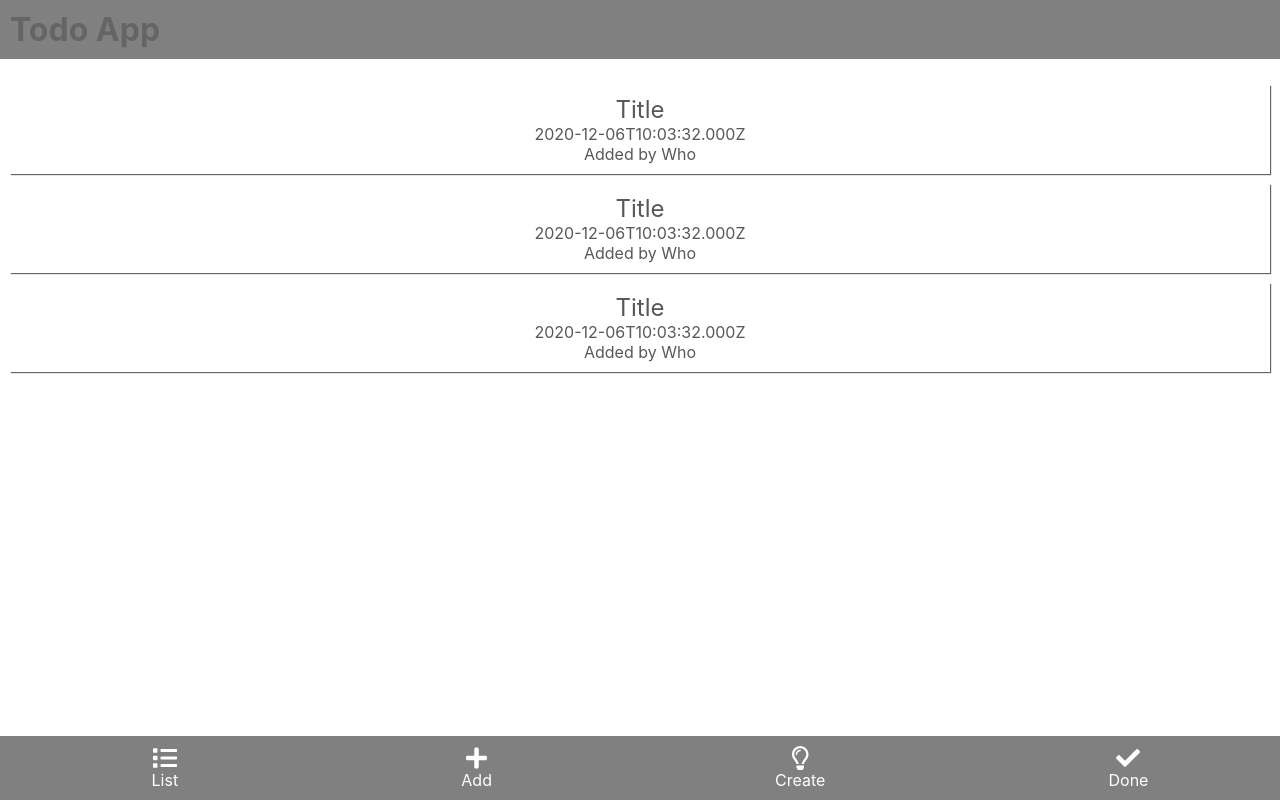
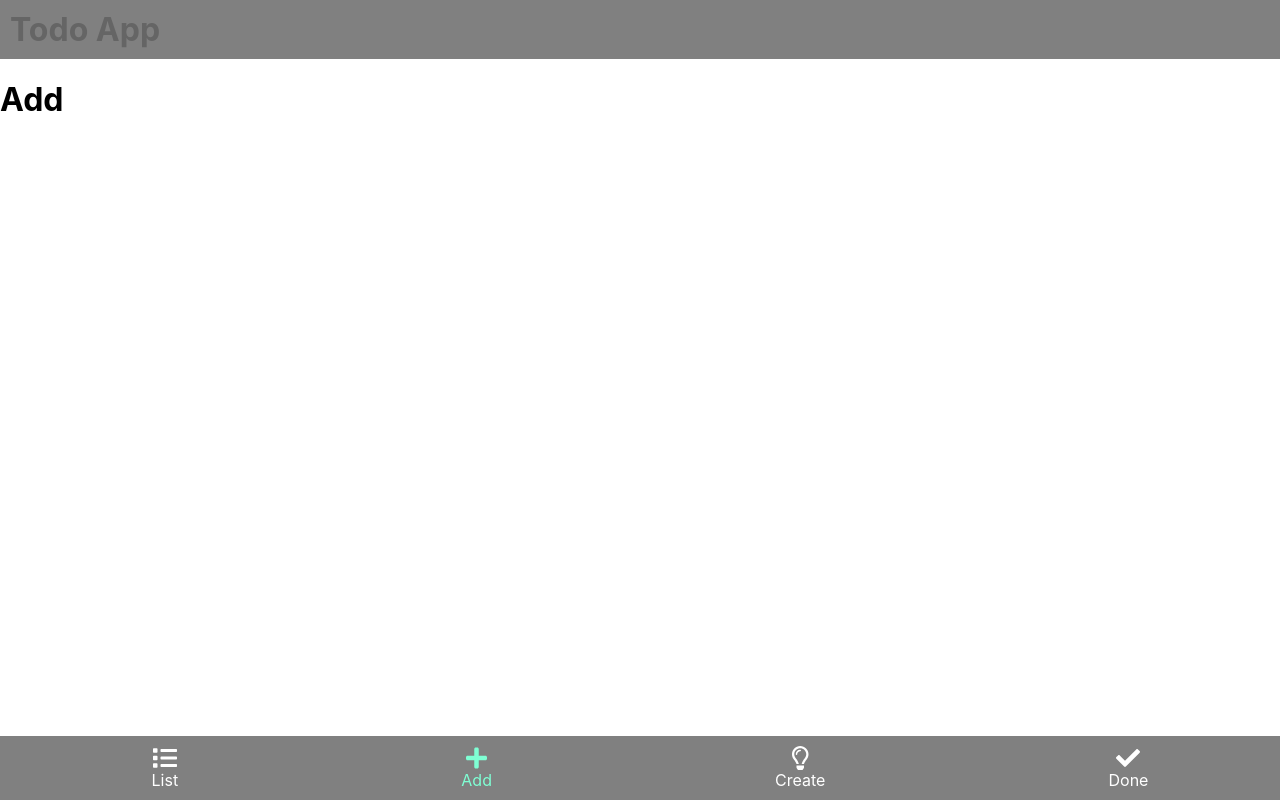
Before and after one commit to SOunit/todo-app, a React (Create React App) app in the folder client/: page /add in a window 1280 px wide. Built offline with nearby package versions, Linux system fonts and the light colour scheme.

Commit message:
added multi pages

```diff
--- a/client/package.json
+++ b/client/package.json
@@ -16,6 +16,7 @@
     "npm": "^6.14.9",
     "react": "^17.0.1",
     "react-dom": "^17.0.1",
+    "react-router-dom": "^5.2.0",
     "react-scripts": "4.0.1",
     "web-vitals": "^0.2.4"
   },
--- a/client/src/App.js
+++ b/client/src/App.js
@@ -1,13 +1,19 @@
+import { Route, Switch } from 'react-router-dom';
+
 import './App.css';
-import Header from './components/Header/header';
-import Footer from './components/Footer/footer';
-import CardList from './components/CardList/cardList';
+import Header from './components/Header/Header';
+import Footer from './components/Footer/Footer';
+import List from './containers/List/List';
+import Add from './containers/Add/Add';
 
 function App() {
   return (
     <div>
       <Header />
-      <CardList />
+      <Switch>
+        <Route path="/add" exact component={Add} />
+        <Route path="/" exact component={List} />
+      </Switch>
       <Footer />
     </div>
   );
--- a/client/src/components/CardList/cardList.js
+++ b/client/src/components/CardList/cardList.js
@@ -1,5 +1,5 @@
 import React from 'react';
-import Card from './Card/card';
+import Card from './Card/Card';
 import classes from './cardList.module.css';
 
 const cardList = () => {
--- a/client/src/components/Footer/footer.js
+++ b/client/src/components/Footer/footer.js
@@ -1,30 +1,51 @@
 import React from 'react';
-import classes from './footer.module.css';
+import { NavLink } from 'react-router-dom';
+
+// fontawesome
 import { FontAwesomeIcon } from '@fortawesome/react-fontawesome';
 import { faList } from '@fortawesome/free-solid-svg-icons';
 import { faPlus } from '@fortawesome/free-solid-svg-icons';
 import { faCheck } from '@fortawesome/free-solid-svg-icons';
 import { faLightbulb } from '@fortawesome/free-regular-svg-icons';
 
+import classes from './Footer.module.css';
+
 const footer = () => {
   return (
     <footer className={classes.footer}>
-      <div className={classes.footerItem}>
+      <NavLink
+        to="/"
+        className={classes.footerItem}
+        activeClassName={classes.active}
+        exact
+      >
         <FontAwesomeIcon icon={faList} className={classes.footerIcon} />
         List
-      </div>
-      <div className={classes.footerItem}>
+      </NavLink>
+      <NavLink
+        to="/add"
+        className={classes.footerItem}
+        activeClassName={classes.active}
+      >
         <FontAwesomeIcon icon={faPlus} className={classes.footerIcon} />
         Add
-      </div>
-      <div className={classes.footerItem}>
+      </NavLink>
+      <NavLink
+        to="/create"
+        className={classes.footerItem}
+        activeClassName={classes.active}
+      >
         <FontAwesomeIcon icon={faLightbulb} className={classes.footerIcon} />
         Create
-      </div>
-      <div className={classes.footerItem}>
+      </NavLink>
+      <NavLink
+        to="/done"
+        className={classes.footerItem}
+        activeClassName={classes.active}
+      >
         <FontAwesomeIcon icon={faCheck} className={classes.footerIcon} />
         Done
-      </div>
+      </NavLink>
     </footer>
   );
 };
--- a/client/src/components/Footer/footer.module.css
+++ b/client/src/components/Footer/footer.module.css
@@ -2,7 +2,6 @@
   display: flex;
   justify-content: space-around;
   background-color: gray;
-  color: #fff;
   position: fixed;
   bottom: 0;
   width: 100%;
@@ -12,6 +11,8 @@
 .footerItem {
   text-align: center;
   flex-grow: 1;
+  color: #fff;
+  text-decoration: none;
 }
 
 .footerIcon {
@@ -19,3 +20,7 @@
   display: block;
   font-size: 150%;
 }
+
+.active {
+  color: aquamarine;
+}
--- a/client/src/components/Header/header.js
+++ b/client/src/components/Header/header.js
@@ -1,10 +1,14 @@
 import React from 'react';
-import classes from './header.module.css';
+import { NavLink } from 'react-router-dom';
+
+import classes from './Header.module.css';
 
 const header = () => {
   return (
     <header className={classes.header}>
-      <h1>Todo App</h1>
+      <h1>
+        <NavLink to="/">Todo App</NavLink>
+      </h1>
       <nav>
         <ul className={classes.headerItems}>
           <li></li>
--- a/client/src/components/Header/header.module.css
+++ b/client/src/components/Header/header.module.css
@@ -5,7 +5,11 @@
 .header h1 {
   margin: 0;
   padding: 10px;
+}
+
+.header h1 a {
   color: #656565;
+  text-decoration: none;
 }
 
 .headerItems {
--- /dev/null
+++ b/client/src/containers/Add/Add.js
@@ -0,0 +1,13 @@
+import React, { Component } from 'react';
+
+class Add extends Component {
+  render() {
+    return (
+      <div>
+        <h1>Add</h1>
+      </div>
+    );
+  }
+}
+
+export default Add;
--- /dev/null
+++ b/client/src/containers/List/List.js
@@ -0,0 +1,10 @@
+import React, { Component } from 'react';
+import CardList from '../../components/CardList/CardList';
+
+class List extends Component {
+  render() {
+    return <CardList />;
+  }
+}
+
+export default List;
--- a/client/src/index.js
+++ b/client/src/index.js
@@ -3,10 +3,13 @@ import ReactDOM from 'react-dom';
 import './index.css';
 import App from './App';
 import reportWebVitals from './reportWebVitals';
+import { BrowserRouter } from 'react-router-dom';
 
 ReactDOM.render(
   <React.StrictMode>
-    <App />
+    <BrowserRouter>
+      <App />
+    </BrowserRouter>
   </React.StrictMode>,
   document.getElementById('root')
 );
```
Also changed, not shown: client/src/containers/Create/Create.js (added), client/src/containers/Done/Done.js (added), 1 other file (tests, documents, lock files or other folders).
